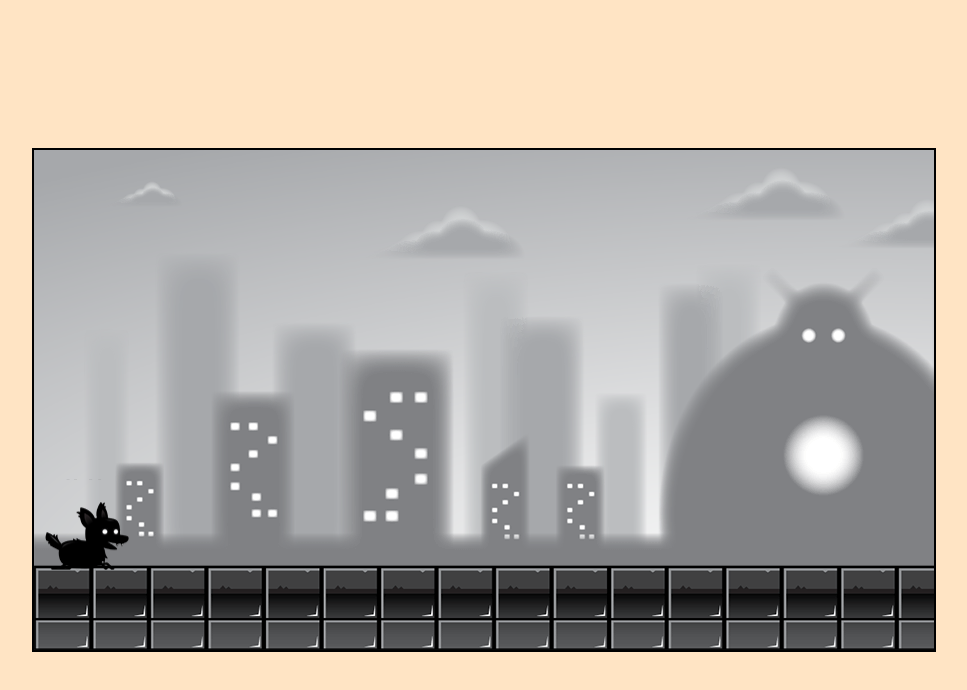
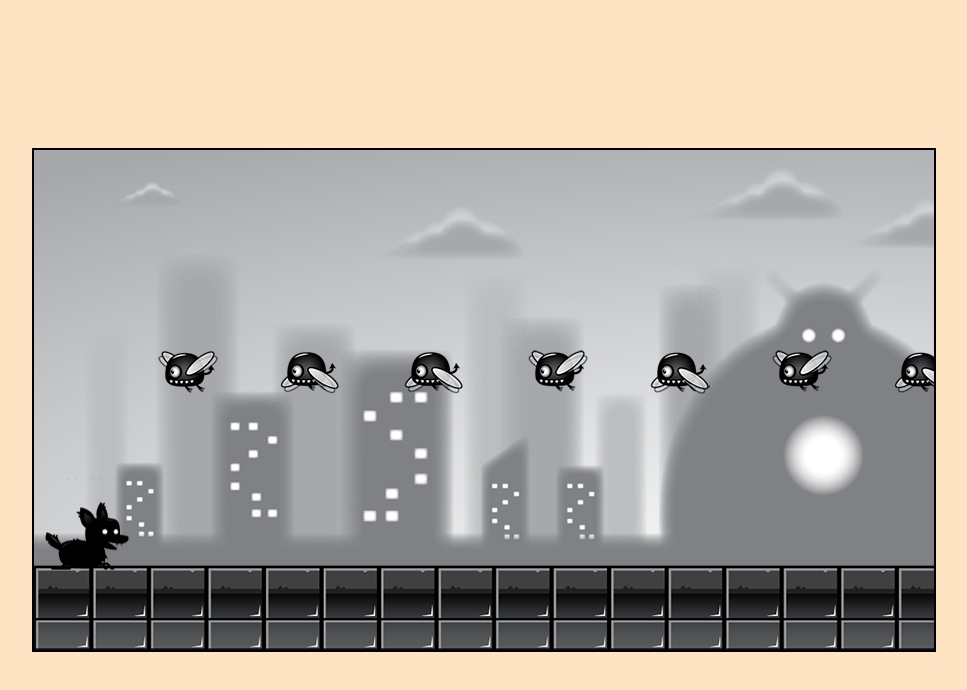
Before and after one commit to michaelDonchenko/2d-side-scroller-game, a website built with Vite: page index.html in a window 1280 px wide. Shown: the whole page, without its empty margins (156-1123 px from the left). Built offline with nearby package versions, Linux system fonts and the light colour scheme.

Commit message:
implemented flying enemy

```diff
--- a/index.html
+++ b/index.html
@@ -17,6 +17,9 @@
       <img src="/layer-3.png" id="layer3" >
       <img src="/layer-4.png" id="layer4" >
       <img src="/layer-5.png" id="layer5" >
+      <img src="/enemy_fly.png" id="enemyFly" >
+      <img src="/enemy_plant.png" id="enemyPlant" >
+      <img src="/enemy_spider_big.png" id="enemySpider" >
     </div>
     <script type="module" src="/src/main.ts"></script>
     <script type="module" src="/src/modules/Player.ts"></script>
--- /dev/null
+++ b/src/modules/Enemies.ts
@@ -0,0 +1,74 @@
+import {Game} from "./Game.ts";
+
+export class Enemy  {
+    public frameX
+    public frameY
+    public fps
+    public frameInterval
+    public frameTimer
+
+    constructor() {
+        this.frameX = 0
+        this.frameY = 0
+        this.fps = 20
+        this.frameInterval = 1000 / this.fps
+        this.frameTimer = 0
+    }
+    update(deltaTime:number) {
+        // movement
+        this.x += this.speedX
+        this.y += this.speedY
+
+        if (this.frameTimer > this.frameInterval) {
+            this.frameTimer = 0
+            if (this.frameX < this.maxFrame) {
+                this.frameX ++
+            } else {
+                this.frameX = 0
+            }
+        } else {
+            this.frameTimer += deltaTime
+        }
+    }
+    draw(context:CanvasRenderingContext2D | null) {
+        if (!context) {
+            return
+        }
+        context.drawImage(this.image, this.frameX * this.width, 0, this.width, this.height, this.x, this.y, this.width, this.height)
+    }
+}
+
+export class FlyingEnemy extends Enemy {
+    public game
+    public width
+    public height
+    public x
+    public y
+    public speedX
+    public speedY
+    public maxFrame
+    public image: HTMLImageElement
+    constructor(game:Game) {
+        super();
+        this.game = game
+        this.width = 60
+        this.height =  44
+        this.x = 900
+        this.y = 200
+        this.speedX = -2
+        this.speedY = 0
+        this.maxFrame = 5
+        this.image = document.getElementById('enemyFly') as HTMLImageElement
+
+    }
+
+    update(deltaTime: number) {
+        super.update(deltaTime);
+    }
+}
+
+// class GroundEnemy extends Enemy {
+//
+// }
+//
+// class ClimbingEnemy extends  Enemy {}
--- a/src/modules/Game.ts
+++ b/src/modules/Game.ts
@@ -1,6 +1,7 @@
 import {Background} from './Background'
 import {InputHandler} from './InputHandler'
 import {Player} from './Player'
+import {Enemy, FlyingEnemy} from "./Enemies.ts";
 
 export class Game {
   public width
@@ -11,6 +12,9 @@ export class Game {
   public speed
   public background
   public maxSpeed
+  public enemies: Enemy[]
+  public enemyTimer
+  public enemyInterval
 
   constructor(width: number, height: number) {
     this.width = width
@@ -21,15 +25,39 @@ export class Game {
     this.input = new InputHandler()
     this.speed = 0
     this.maxSpeed = 3
+    this.enemies = []
+    this.enemyTimer = 0
+    this.enemyInterval = 1000
   }
 
   update(deltaTime: number) {
     this.background.update()
     this.player.update(this.input.keys, deltaTime)
+    this.enemies.forEach(enemy => {
+      enemy.update(deltaTime)
+    })
+
+    // handleEnemies
+    if (this.enemyTimer > this.enemyInterval) {
+      this.enemyTimer = 0
+
+      this.addEnemy()
+    } else {
+      this.enemyTimer += deltaTime
+    }
   }
 
   draw(context: CanvasRenderingContext2D | null) {
     this.background.draw(context)
     this.player.draw(context)
+    this.enemies.forEach(enemy => {
+      enemy.draw(context)
+    })
+  }
+
+  addEnemy() {
+    this.enemies.push(new FlyingEnemy(this))
+
+    console.log(this.enemies)
   }
 }
--- a/src/style.css
+++ b/src/style.css
@@ -22,6 +22,9 @@ body {
 #layer2,
 #layer3,
 #layer4,
-#layer5 {
+#layer5,
+#enemyFly,
+#enemyPlant,
+#enemySpider {
   display: none;
 }
```
Also changed, not shown: public/enemy_fly.png (added), public/enemy_plant.png (added), public/enemy_spider_big.png (added).
